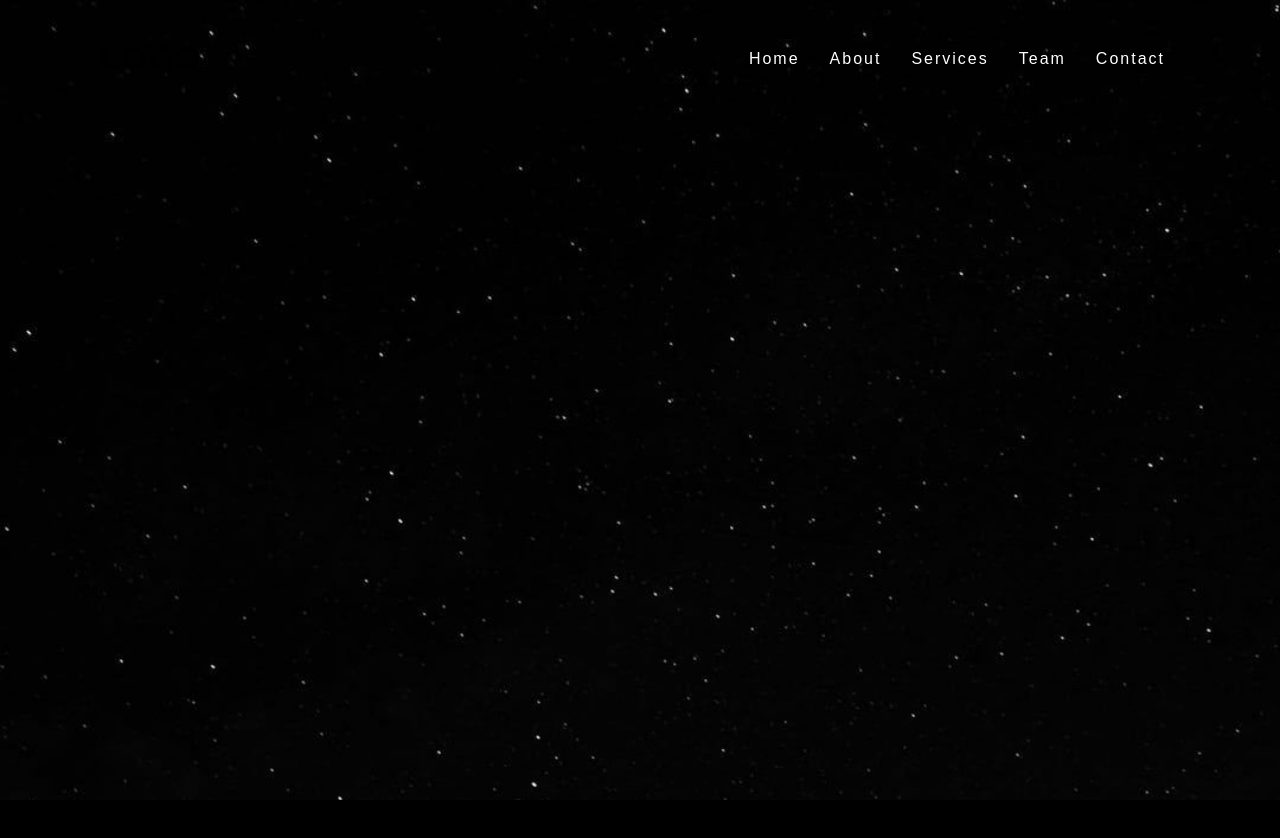
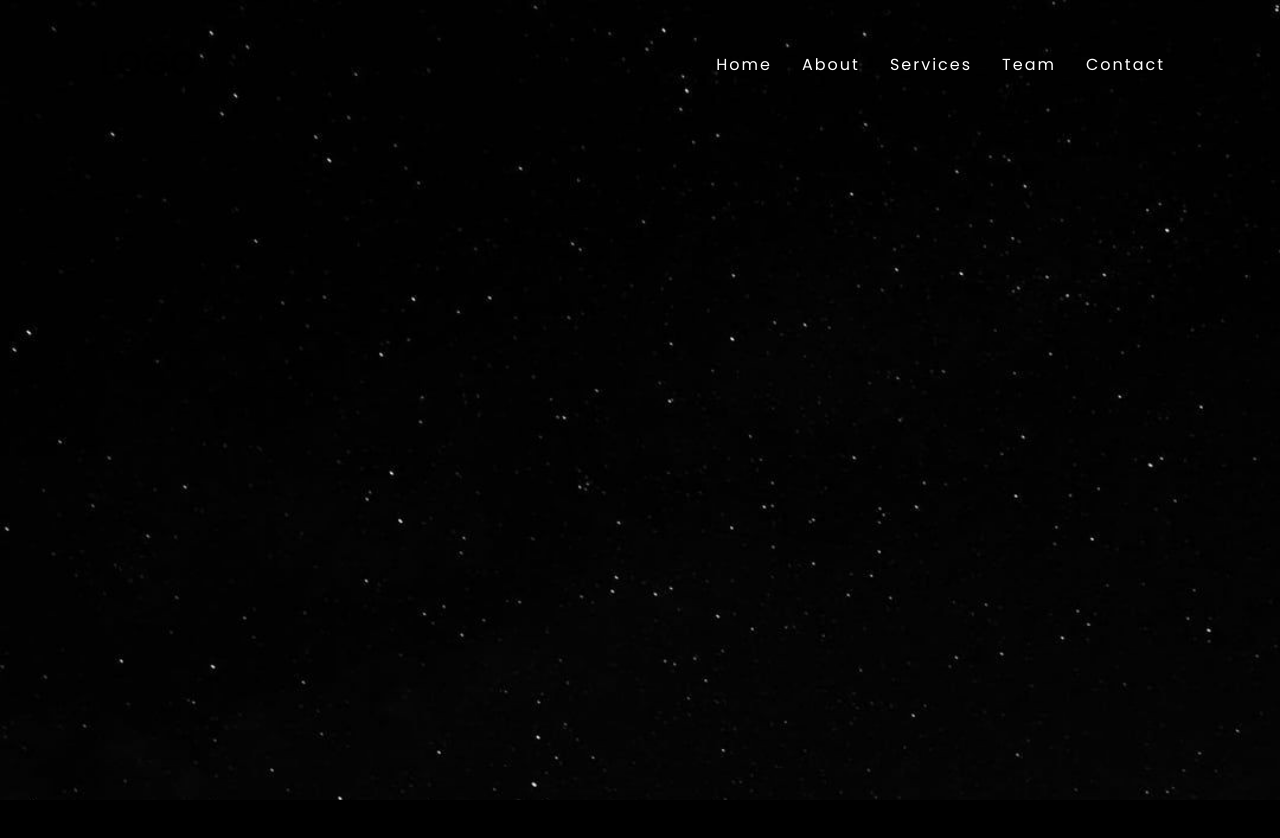
Before and after one commit to parixitsoni/sticky-navbar, a plain HTML site: page index.html in a window 1280 px wide. Shown: the top 838 px of the page. Drawn offline with Linux system fonts and the light colour scheme.

Commit message:
Update style.css
font import link

```diff
--- a/style.css
+++ b/style.css
@@ -1,3 +1,5 @@
+@import url('https://fonts.googleapis.com/css?family=Poppins&display=swap');
+
 *{
     margin: 0;
     padding: 0;
```
